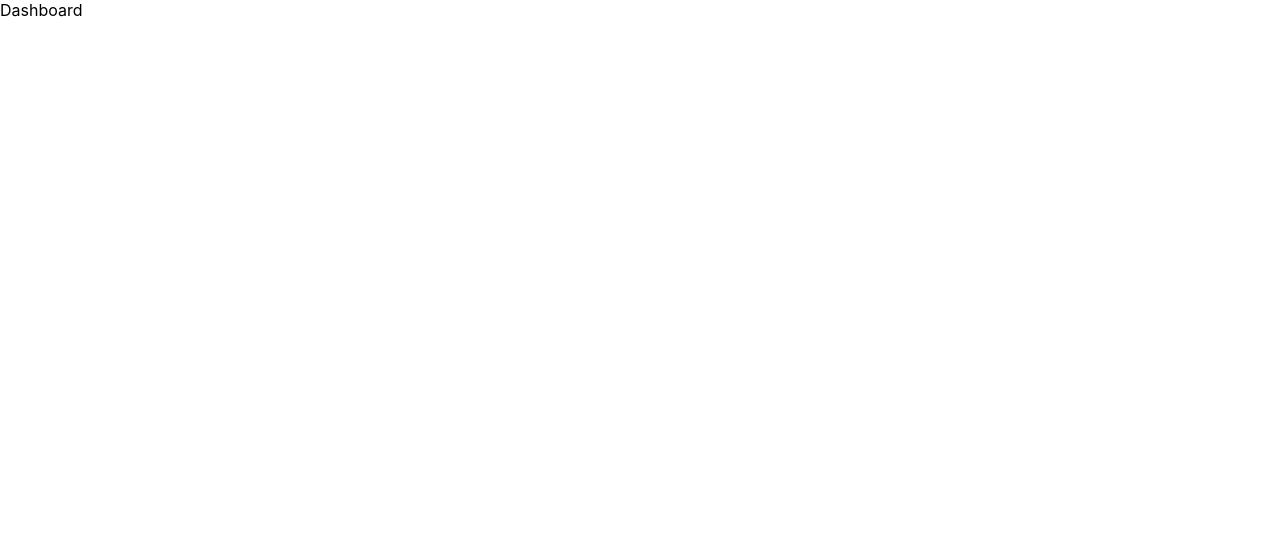
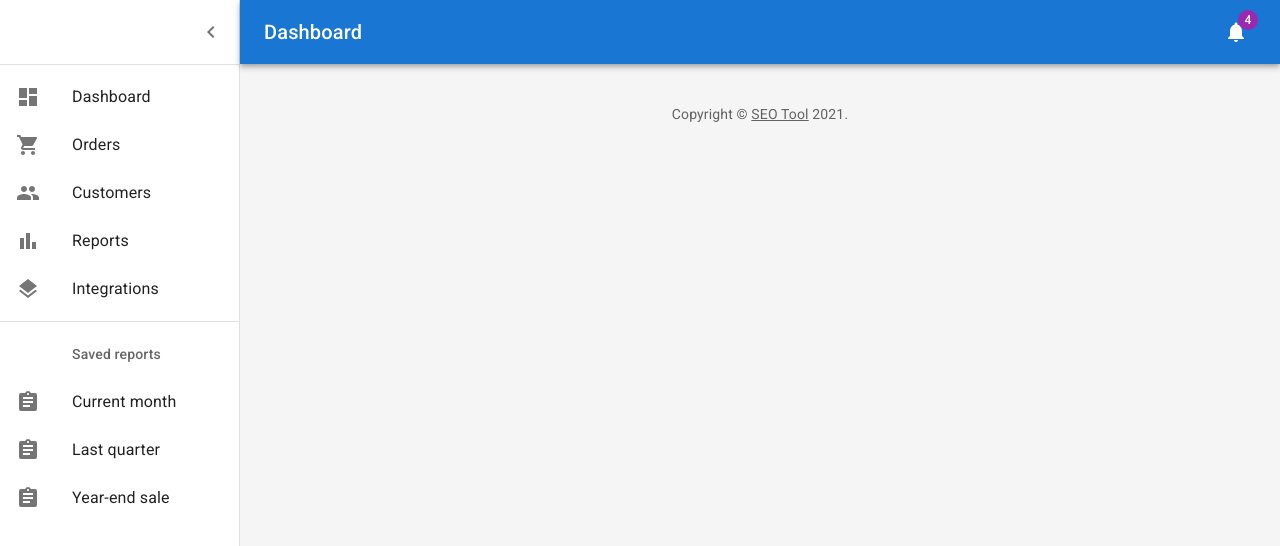
Before and after one commit to jponc/seo-tool, a React (Create React App) app: page / in a window 1280 px wide. Shown: the top 546 px of the page. Built offline with nearby package versions, Linux system fonts and the light colour scheme.

Commit message:
Added Dashboard

```diff
--- a/package.json
+++ b/package.json
@@ -3,6 +3,8 @@
   "version": "0.1.0",
   "private": true,
   "dependencies": {
+    "@emotion/react": "^11.7.0",
+    "@emotion/styled": "^11.6.0",
     "@mui/icons-material": "^5.2.1",
     "@mui/material": "^5.2.3",
     "@mui/styled-engine-sc": "^5.1.0",
--- /dev/null
+++ b/src/components/Copyright/Copyright.tsx
@@ -0,0 +1,15 @@
+import Typography from '@mui/material/Typography';
+import Link from '@mui/material/Link';
+
+export const Copyright = (props: any) => {
+  return (
+    <Typography variant="body2" color="text.secondary" align="center" {...props}>
+      {'Copyright © '}
+      <Link color="inherit" href="https://mui.com/">
+        SEO Tool
+      </Link>{' '}
+      {new Date().getFullYear()}
+      {'.'}
+    </Typography>
+  );
+}
--- a/src/index.tsx
+++ b/src/index.tsx
@@ -4,11 +4,15 @@ import "./index.css";
 import App from "./App";
 import reportWebVitals from "./reportWebVitals";
 import { BrowserRouter } from "react-router-dom";
+import { theme } from "./theme";
+import { ThemeProvider } from "@mui/material/styles";
 
 ReactDOM.render(
   <React.StrictMode>
     <BrowserRouter>
-      <App />
+      <ThemeProvider theme={theme}>
+        <App />
+      </ThemeProvider>
     </BrowserRouter>
   </React.StrictMode>,
   document.getElementById("root")
--- a/src/screens/DashboardScreen/DashboardScreen.tsx
+++ b/src/screens/DashboardScreen/DashboardScreen.tsx
@@ -1,7 +1,222 @@
-import React from "react";
+import React, { useState } from "react";
+import { styled } from "@mui/material/styles";
+import CssBaseline from "@mui/material/CssBaseline";
+import MuiDrawer from "@mui/material/Drawer";
+import Box from "@mui/material/Box";
+import MuiAppBar, { AppBarProps as MuiAppBarProps } from "@mui/material/AppBar";
+import Toolbar from "@mui/material/Toolbar";
+import List from "@mui/material/List";
+import Typography from "@mui/material/Typography";
+import Divider from "@mui/material/Divider";
+import IconButton from "@mui/material/IconButton";
+import Badge from "@mui/material/Badge";
+import Container from "@mui/material/Container";
+import MenuIcon from "@mui/icons-material/Menu";
+import ChevronLeftIcon from "@mui/icons-material/ChevronLeft";
+import NotificationsIcon from "@mui/icons-material/Notifications";
+import { Copyright } from "../../components/Copyright/Copyright";
+import ListItem from '@mui/material/ListItem';
+import ListItemIcon from '@mui/material/ListItemIcon';
+import ListItemText from '@mui/material/ListItemText';
+import ListSubheader from '@mui/material/ListSubheader';
+import DashboardIcon from '@mui/icons-material/Dashboard';
+import ShoppingCartIcon from '@mui/icons-material/ShoppingCart';
+import PeopleIcon from '@mui/icons-material/People';
+import BarChartIcon from '@mui/icons-material/BarChart';
+import LayersIcon from '@mui/icons-material/Layers';
+import AssignmentIcon from '@mui/icons-material/Assignment';
+import Grid from '@mui/material/Grid';
+
+export const mainListItems = (
+  <div>
+    <ListItem button>
+      <ListItemIcon>
+        <DashboardIcon />
+      </ListItemIcon>
+      <ListItemText primary="Dashboard" />
+    </ListItem>
+    <ListItem button>
+      <ListItemIcon>
+        <ShoppingCartIcon />
+      </ListItemIcon>
+      <ListItemText primary="Orders" />
+    </ListItem>
+    <ListItem button>
+      <ListItemIcon>
+        <PeopleIcon />
+      </ListItemIcon>
+      <ListItemText primary="Customers" />
+    </ListItem>
+    <ListItem button>
+      <ListItemIcon>
+        <BarChartIcon />
+      </ListItemIcon>
+      <ListItemText primary="Reports" />
+    </ListItem>
+    <ListItem button>
+      <ListItemIcon>
+        <LayersIcon />
+      </ListItemIcon>
+      <ListItemText primary="Integrations" />
+    </ListItem>
+  </div>
+);
+
+export const secondaryListItems = (
+  <div>
+    <ListSubheader inset>Saved reports</ListSubheader>
+    <ListItem button>
+      <ListItemIcon>
+        <AssignmentIcon />
+      </ListItemIcon>
+      <ListItemText primary="Current month" />
+    </ListItem>
+    <ListItem button>
+      <ListItemIcon>
+        <AssignmentIcon />
+      </ListItemIcon>
+      <ListItemText primary="Last quarter" />
+    </ListItem>
+    <ListItem button>
+      <ListItemIcon>
+        <AssignmentIcon />
+      </ListItemIcon>
+      <ListItemText primary="Year-end sale" />
+    </ListItem>
+  </div>
+);
+
+
+const drawerWidth: number = 240;
+
+interface AppBarProps extends MuiAppBarProps {
+  open?: boolean;
+}
+
+const AppBar = styled(MuiAppBar, {
+  shouldForwardProp: (prop) => prop !== "open",
+})<AppBarProps>(({ theme, open }) => ({
+  zIndex: theme.zIndex.drawer + 1,
+  transition: theme.transitions.create(["width", "margin"], {
+    easing: theme.transitions.easing.sharp,
+    duration: theme.transitions.duration.leavingScreen,
+  }),
+  ...(open && {
+    marginLeft: drawerWidth,
+    width: `calc(100% - ${drawerWidth}px)`,
+    transition: theme.transitions.create(["width", "margin"], {
+      easing: theme.transitions.easing.sharp,
+      duration: theme.transitions.duration.enteringScreen,
+    }),
+  }),
+}));
+
+const Drawer = styled(MuiDrawer, {
+  shouldForwardProp: (prop) => prop !== "open",
+})(({ theme, open }) => ({
+  "& .MuiDrawer-paper": {
+    position: "relative",
+    whiteSpace: "nowrap",
+    width: drawerWidth,
+    transition: theme.transitions.create("width", {
+      easing: theme.transitions.easing.sharp,
+      duration: theme.transitions.duration.enteringScreen,
+    }),
+    boxSizing: "border-box",
+    ...(!open && {
+      overflowX: "hidden",
+      transition: theme.transitions.create("width", {
+        easing: theme.transitions.easing.sharp,
+        duration: theme.transitions.duration.leavingScreen,
+      }),
+      width: theme.spacing(7),
+      [theme.breakpoints.up("sm")]: {
+        width: theme.spacing(9),
+      },
+    }),
+  },
+}));
 
 export const DashboardScreen = () => {
+  const [open, setOpen] = useState(true);
+  const toggleDrawer = () => {
+    setOpen(!open);
+  };
+
   return (
-    <div>Dashboard</div>
-  )
+      <Box sx={{ display: 'flex' }}>
+        <CssBaseline />
+        <AppBar position="absolute" open={open}>
+          <Toolbar
+            sx={{
+              pr: '24px', // keep right padding when drawer closed
+            }}
+          >
+            <IconButton
+              edge="start"
+              color="inherit"
+              aria-label="open drawer"
+              onClick={toggleDrawer}
+              sx={{
+                marginRight: '36px',
+                ...(open && { display: 'none' }),
+              }}
+            >
+              <MenuIcon />
+            </IconButton>
+            <Typography
+              component="h1"
+              variant="h6"
+              color="inherit"
+              noWrap
+              sx={{ flexGrow: 1 }}
+            >
+              Dashboard
+            </Typography>
+            <IconButton color="inherit">
+              <Badge badgeContent={4} color="secondary">
+                <NotificationsIcon />
+              </Badge>
+            </IconButton>
+          </Toolbar>
+        </AppBar>
+        <Drawer variant="permanent" open={open}>
+          <Toolbar
+            sx={{
+              display: 'flex',
+              alignItems: 'center',
+              justifyContent: 'flex-end',
+              px: [1],
+            }}
+          >
+            <IconButton onClick={toggleDrawer}>
+              <ChevronLeftIcon />
+            </IconButton>
+          </Toolbar>
+          <Divider />
+          <List>{mainListItems}</List>
+          <Divider />
+          <List>{secondaryListItems}</List>
+        </Drawer>
+        <Box
+          component="main"
+          sx={{
+            backgroundColor: (theme) =>
+              theme.palette.mode === 'light'
+                ? theme.palette.grey[100]
+                : theme.palette.grey[900],
+            flexGrow: 1,
+            height: '100vh',
+            overflow: 'auto',
+          }}
+        >
+          <Toolbar />
+          <Container maxWidth="lg" sx={{ mt: 4, mb: 4 }}>
+            <Grid container spacing={3}>
+            </Grid>
+            <Copyright sx={{ pt: 4 }} />
+          </Container>
+        </Box>
+      </Box>
+  );
 }
--- a/src/screens/LoginScreen/LoginScreen.tsx
+++ b/src/screens/LoginScreen/LoginScreen.tsx
@@ -1,7 +1,99 @@
 import React from "react";
+import Avatar from "@mui/material/Avatar";
+import Button from "@mui/material/Button";
+import CssBaseline from "@mui/material/CssBaseline";
+import TextField from "@mui/material/TextField";
+import Paper from "@mui/material/Paper";
+import Box from "@mui/material/Box";
+import Grid from "@mui/material/Grid";
+import LockOutlinedIcon from "@mui/icons-material/LockOutlined";
+import Typography from "@mui/material/Typography";
+import { Copyright } from "../../components/Copyright/Copyright";
 
 export const LoginScreen = () => {
+  const handleSubmit = (event: React.FormEvent<HTMLFormElement>) => {
+    event.preventDefault();
+    const data = new FormData(event.currentTarget);
+    // eslint-disable-next-line no-console
+    console.log({
+      email: data.get("email"),
+      password: data.get("password"),
+    });
+  };
+
   return (
-    <div>Login</div>
-  )
+    <Grid container component="main" sx={{ height: "100vh" }}>
+      <CssBaseline />
+      <Grid
+        item
+        xs={false}
+        sm={4}
+        md={7}
+        sx={{
+          backgroundImage: "url(https://source.unsplash.com/random)",
+          backgroundRepeat: "no-repeat",
+          backgroundColor: (t) =>
+            t.palette.mode === "light"
+              ? t.palette.grey[50]
+              : t.palette.grey[900],
+          backgroundSize: "cover",
+          backgroundPosition: "center",
+        }}
+      />
+      <Grid item xs={12} sm={8} md={5} component={Paper} elevation={6} square>
+        <Box
+          sx={{
+            my: 8,
+            mx: 4,
+            display: "flex",
+            flexDirection: "column",
+            alignItems: "center",
+          }}
+        >
+          <Avatar sx={{ m: 1, bgcolor: "secondary.main" }}>
+            <LockOutlinedIcon />
+          </Avatar>
+          <Typography component="h1" variant="h5">
+            Sign in
+          </Typography>
+          <Box
+            component="form"
+            noValidate
+            onSubmit={handleSubmit}
+            sx={{ mt: 1 }}
+          >
+            <TextField
+              margin="normal"
+              required
+              fullWidth
+              id="email"
+              label="Email Address"
+              name="email"
+              autoComplete="email"
+              autoFocus
+            />
+            <TextField
+              margin="normal"
+              required
+              fullWidth
+              name="password"
+              label="Password"
+              type="password"
+              id="password"
+              autoComplete="current-password"
+            />
+            <Button
+              type="submit"
+              fullWidth
+              variant="contained"
+              sx={{ mt: 3, mb: 2 }}
+            >
+              Sign In
+            </Button>
+            <Copyright sx={{ mt: 5 }} />
+          </Box>
+        </Box>
+      </Grid>
+    </Grid>
+  );
 };
--- /dev/null
+++ b/src/theme.tsx
@@ -0,0 +1,3 @@
+import { createTheme } from "@mui/material/styles";
+
+export const theme = createTheme();
```
Also changed, not shown: 1 other file (tests, documents, lock files or other folders).
